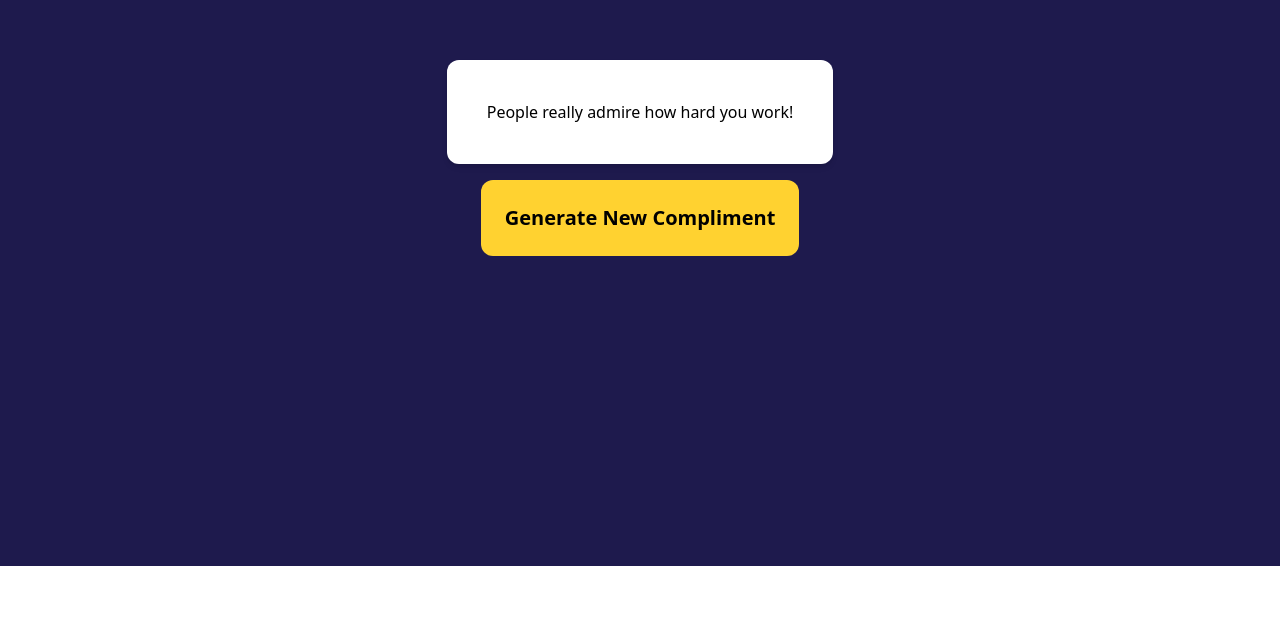
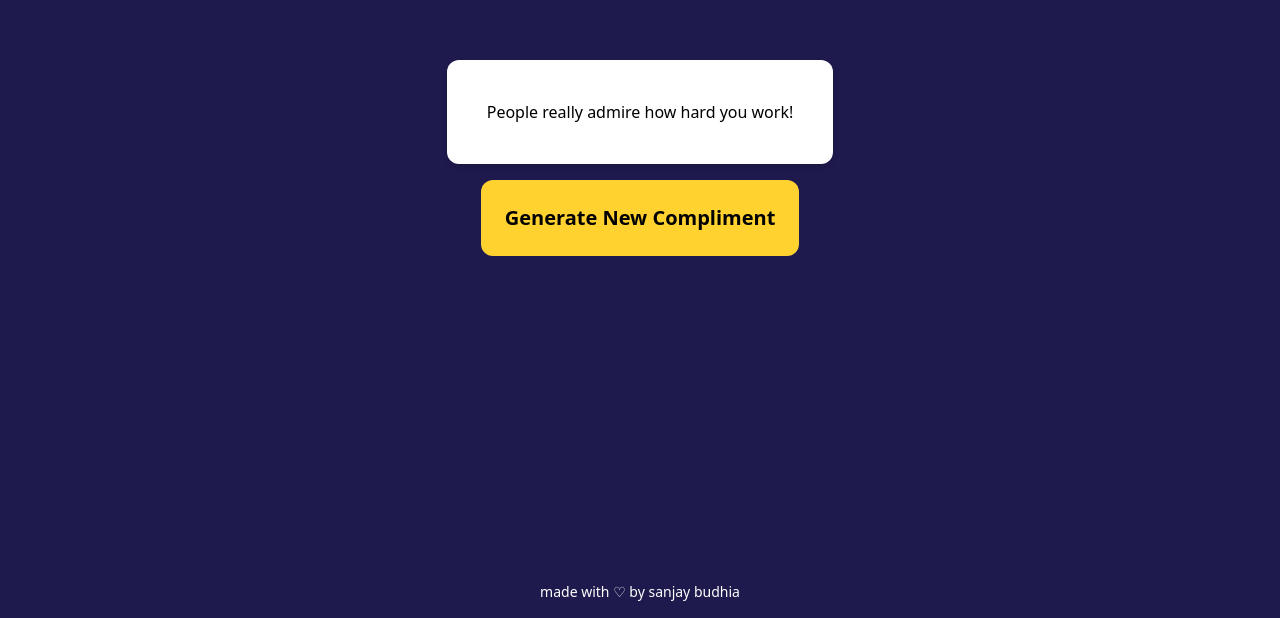
Before and after one commit to sanxbud/emergencycompliment, a React (Vite) app: page / in a window 1280 px wide. Shown: the part 234-852 px from the top of the page. Before the commit the page ends 800 px from the top, so only its background shows below. Built offline with nearby package versions, Linux system fonts and the light colour scheme.

Commit message:
Adding footer

```diff
--- a/src/App.tsx
+++ b/src/App.tsx
@@ -20,6 +20,7 @@ function App() {
         <div className="bg-white shadow-md p-10 text-center max-w-2xl rounded-xl "><h1>{compliment}</h1></div>
         <div className="bg-amber-300 p-6 m-4 rounded-xl"><button  onClick={generateCompliment}><p className="text-xl font-bold">Generate New Compliment</p></button></div>
       </div>
+      <footer className="text-center text-white bg-indigo-950 text-sm py-4">made with ♡ by sanjay budhia</footer>
     </>
 
   )
```
